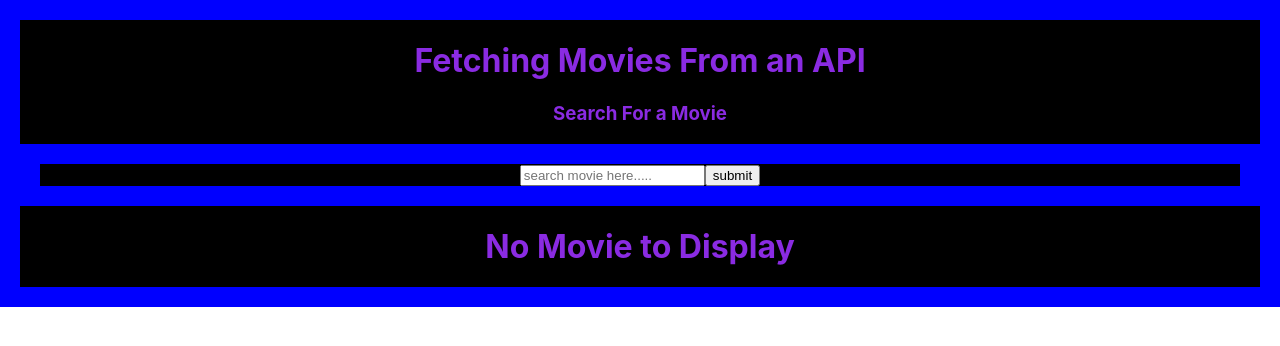
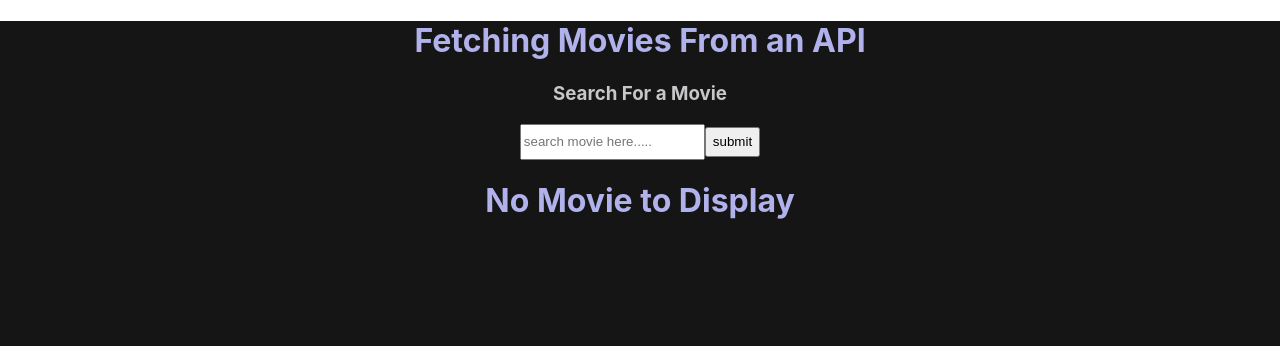
Before and after one commit to han18/Movie-Api-Frontend, a React (Create React App) app: page / in a window 1280 px wide. Shown: the top 346 px of the page. Built offline with nearby package versions, Linux system fonts and the light colour scheme.

Commit message:
working on the styling

```diff
--- a/src/App.css
+++ b/src/App.css
@@ -1,10 +1,11 @@
 .App {
   text-align: center;
-  color: blueviolet;
-  border: 20px, solid, blue;
-  background-color: black;
+  color: rgb(200, 198, 201);
+  background-color: rgb(21, 21, 21);
+  height: 1100px;
+  width: auto;
 }
 
 .form {
-  border: 20px, solid, blue;
+  border: 20px solid blue;
 }
--- a/src/Components/Form.js
+++ b/src/Components/Form.js
@@ -1,4 +1,5 @@
 import React from "react";
+import "./style.css";
 import { useEffect, useState } from "react";
 
 function Form(props) {
@@ -22,8 +23,9 @@ function Form(props) {
 
   return (
     <div>
-      <form onSubmit={handleSubmit} className="form">
+      <form onSubmit={handleSubmit}>
         <input
+          className="input"
           type="text"
           name="searchterm"
           placeholder="search movie here....."
--- a/src/Components/MovieDisplay.js
+++ b/src/Components/MovieDisplay.js
@@ -1,16 +1,20 @@
 import React from "react";
+import "./style.css";
 
 function MovieDisplay({ movie }) {
   // Function to return loaded JSX
   const loaded = () => {
     return (
-      <>
-        <h1>{movie.Title}</h1>
-        <h2>{movie.Genre}</h2>
+      <div className="container">
+        <h1>Movie Title: {movie.Title}</h1>
+        <h3>Director: {movie.Director}</h3>
+        <h2>Genre: {movie.Genre}</h2>
         <img src={movie.Poster} alt={movie.Title} />
-        <h2>{movie.Year}</h2>
-        <h2>{movie.Language}</h2>
-      </>
+        <h2>Year: {movie.Year}</h2>
+        <h2>Language: {movie.Language}</h2>
+        <p>Plot: {movie.Plot}</p>
+        <h4>Runtime: {movie.Runtime}</h4>
+      </div>
     );
   };
 
--- /dev/null
+++ b/src/Components/style.css
@@ -0,0 +1,13 @@
+.container {
+}
+
+h1 {
+  color: rgb(177, 177, 236);
+}
+
+input {
+  height: 30px;
+}
+input:value {
+  color: green;
+}
```
